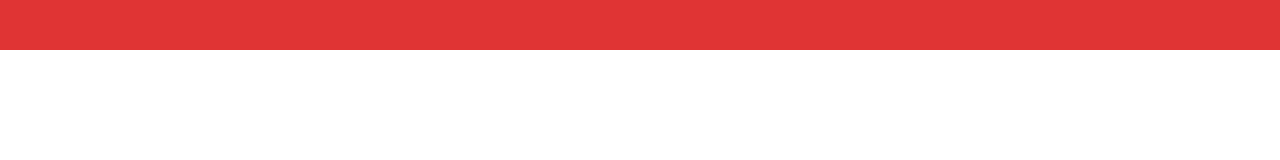
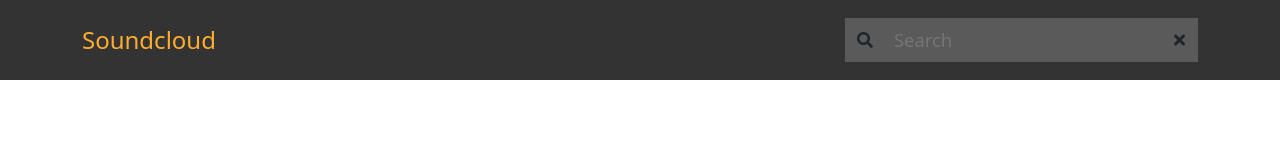
Before and after one commit to loild193/SCSS, a website: page src/index.html in a window 1280 px wide. Drawn offline with nearby package versions, Linux system fonts and the light colour scheme.

Commit message:
add navbar

```diff
--- a/src/index.html
+++ b/src/index.html
@@ -4,9 +4,24 @@
   <meta charset="UTF-8">
   <meta name="viewport" content="width=device-width, initial-scale=1.0">
   <link rel="stylesheet" href="./css/main.css">
+  <link rel="stylesheet" href="https://cdnjs.cloudflare.com/ajax/libs/font-awesome/5.15.2/css/all.min.css" integrity="sha512-HK5fgLBL+xu6dm/Ii3z4xhlSUyZgTT9tuc/hSrtw6uzJOvgRr2a9jyxxT1ely+B+xFAmJKVSTbpM/CuL7qxO8w==" crossorigin="anonymous" />
+  <link href="https://cdn.jsdelivr.net/npm/bootstrap@5.0.0-beta1/dist/css/bootstrap.min.css" rel="stylesheet" integrity="sha384-giJF6kkoqNQ00vy+HMDP7azOuL0xtbfIcaT9wjKHr8RbDVddVHyTfAAsrekwKmP1" crossorigin="anonymous">
   <title>SCSS</title>
 </head>
 <body>
-  <div class="navbar"></div>
+  <nav class="nav">
+    <div class="nav__inner container">
+      <div class="nav__section">
+        <a class="nav__logo-text" href="/">Soundcloud</a>
+      </div>
+      <div class="nav__section">
+        <div class="nav-search">
+          <i class="nav-search__icon fas fa-search" aria-hidden="true"></i>
+          <input class="nav-search__input" type="text" placeholder="Search"/>
+          <i class="nav-search__clear fas fa-times" aria-hidden="true"></i>
+        </div>
+      </div>
+    </div>
+  </nav>
 </body>
 </html>
--- a/src/scss/navbar/navbar.scss
+++ b/src/scss/navbar/navbar.scss
@@ -1,9 +1,80 @@
-%navbar {
+.nav {
+  $self: &;
   width: 100%;
-  height: 50px;
-  background-color: rgb(224, 52, 52);
+  height: 5rem;
+  background-color:#333;
+
+  &__inner {
+    display: flex;
+    justify-content: space-between;
+    align-items: center;
+    flex-wrap: wrap;
+    height: 100%;
+
+    #{$self}__logo-text {
+      font-size: 1.5rem;
+      text-decoration: none;
+      color: #ffad2f;
+    }
+  }
 }
 
-.navbar {
-  @extend %navbar;
+.nav-search {
+  position: relative;
+  display: flex;
+  align-items: center;
+  background-color: #5a5a5a;
+
+  &__icon {
+    min-width: 2.5rem;
+    min-height: 2rem;
+    display: inline-block;
+    margin-right: 1px;
+    text-align: center;
+    padding: 0.5rem 0;
+    cursor: pointer;
+
+    &::before {
+      content: "\f002"
+    }
+  }
+
+  &__input {
+    background-color: transparent;
+    outline: none;
+    border: 0;
+    color: #bababa;
+    padding: 0.5rem 0.5rem;
+    min-width: 15rem;
+    font-size: 1.15rem;
+    flex: 1;
+  }
+
+  &__clear {
+    display: inline-block;
+    width: 1rem;
+    height: 1rem;
+    margin-right: 0.5rem;
+    cursor: pointer;
+
+    &::before {
+      content: "\f057";
+    }
+  }
 }
+
+@media only screen and (max-width: 767.98px) and (min-width: 320px) {
+  .nav__section {
+    width: 100%;
+    text-align: center;
+  }
+
+  .nav__logo-text {
+    font-size: 1rem;
+  }
+
+  .nav-search__input {
+    padding: 0.25rem 0.5rem;
+    font-size: 1rem;
+  }
+}
```
Also changed, not shown: src/css/main.css.
